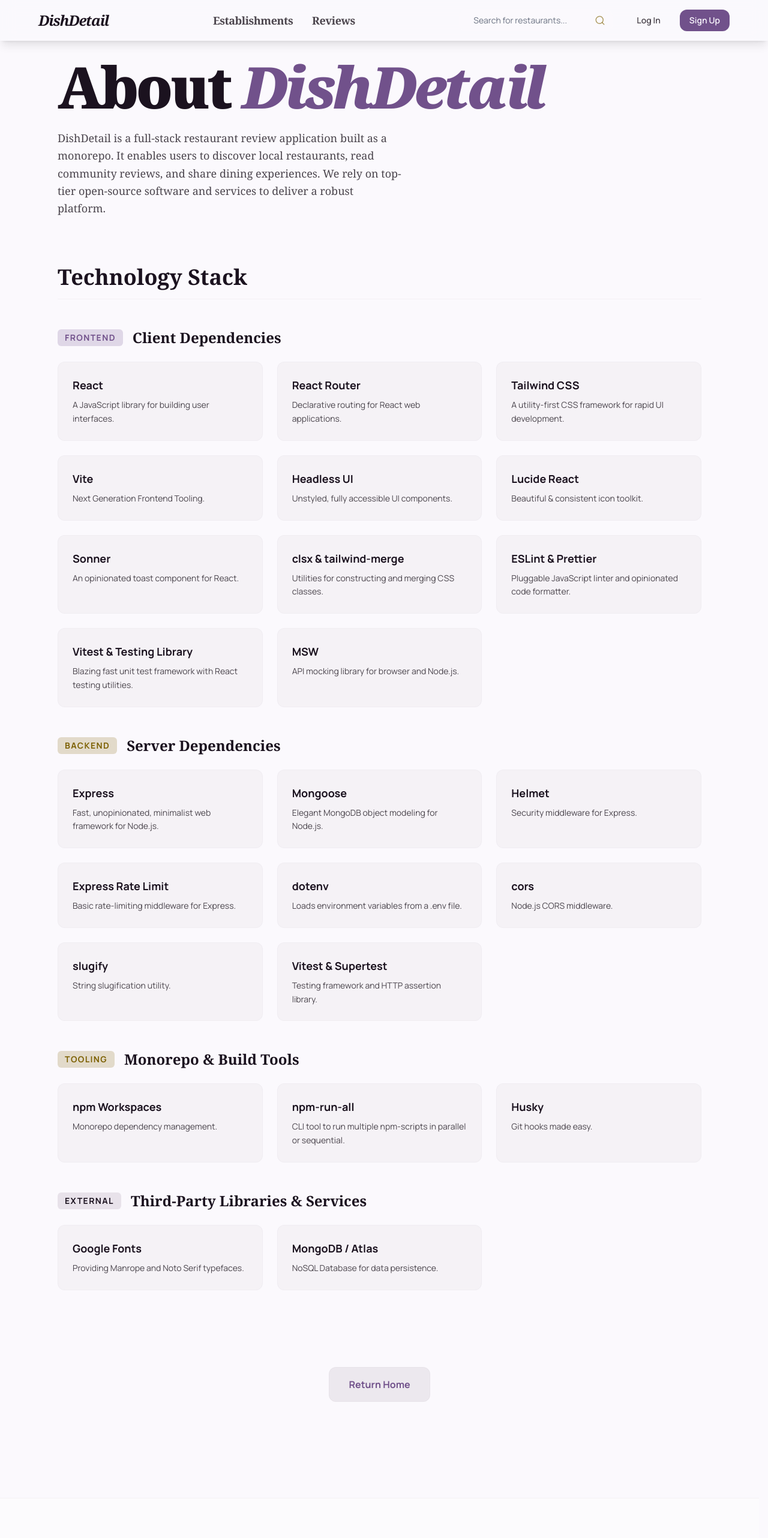
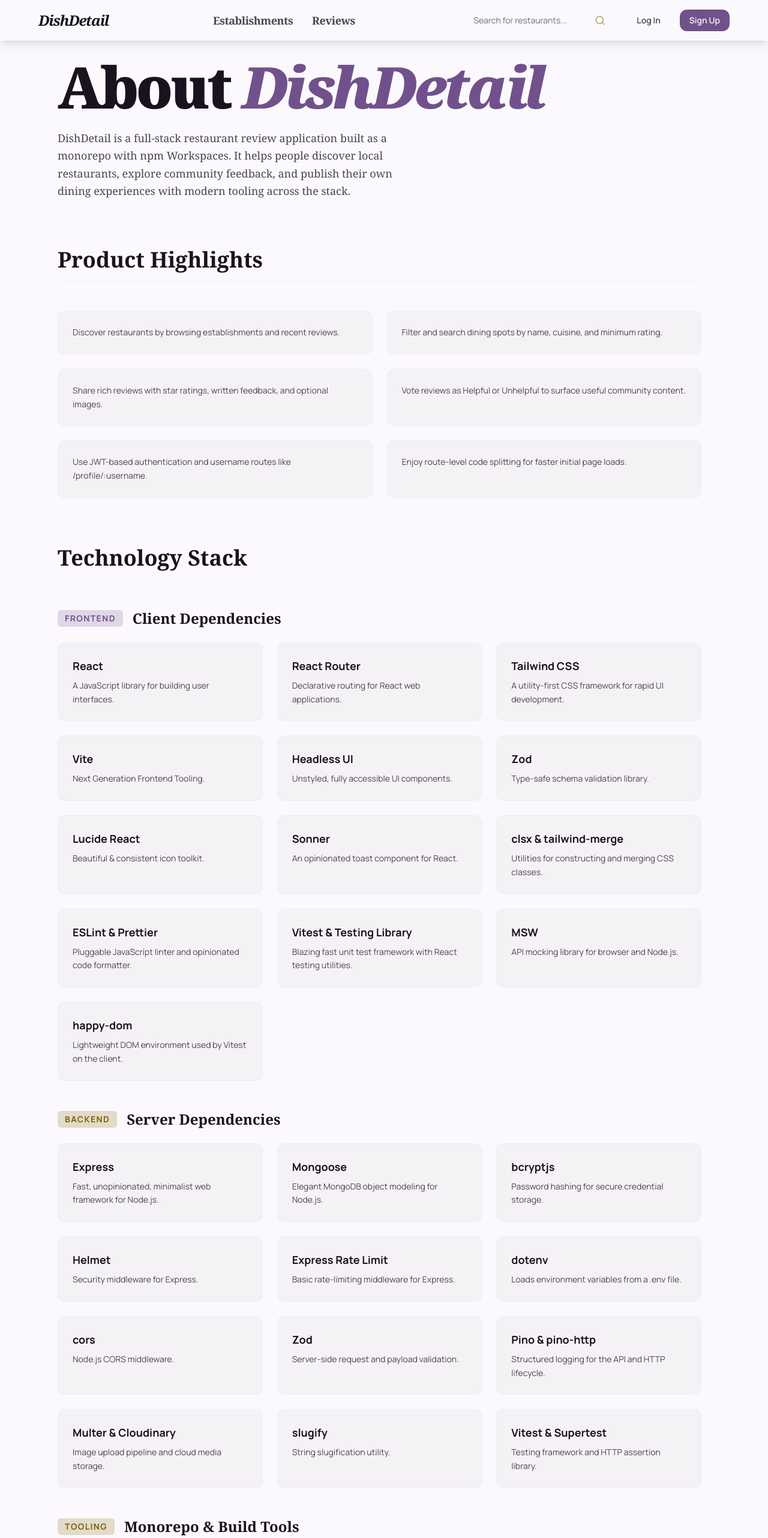
Before and after one commit to saoudabdulrahman/DishDetail, a React (Vite) app in the folder client/: page /about in a window 1280 px wide. Shown: the top 2564 px of the page at 60% size. Built offline with nearby package versions, Linux system fonts and the light colour scheme.

Commit message:
feat: enhance About page with additional technology details and product highlights

```diff
--- a/client/src/pages/AboutPage.jsx
+++ b/client/src/pages/AboutPage.jsx
@@ -23,6 +23,7 @@
         name: 'Headless UI',
         description: 'Unstyled, fully accessible UI components.',
       },
+      { name: 'Zod', description: 'Type-safe schema validation library.' },
       {
         name: 'Lucide React',
         description: 'Beautiful & consistent icon toolkit.',
@@ -49,6 +50,11 @@
         name: 'MSW',
         description: 'API mocking library for browser and Node.js.',
       },
+      {
+        name: 'happy-dom',
+        description:
+          'Lightweight DOM environment used by Vitest on the client.',
+      },
     ],
     server: [
       {
@@ -59,6 +65,10 @@
       {
         name: 'Mongoose',
         description: 'Elegant MongoDB object modeling for Node.js.',
+      },
+      {
+        name: 'bcryptjs',
+        description: 'Password hashing for secure credential storage.',
       },
       {
         name: 'Helmet',
@@ -75,6 +85,18 @@
       {
         name: 'cors',
         description: 'Node.js CORS middleware.',
+      },
+      {
+        name: 'Zod',
+        description: 'Server-side request and payload validation.',
+      },
+      {
+        name: 'Pino & pino-http',
+        description: 'Structured logging for the API and HTTP lifecycle.',
+      },
+      {
+        name: 'Multer & Cloudinary',
+        description: 'Image upload pipeline and cloud media storage.',
       },
       {
         name: 'slugify',
@@ -99,6 +121,14 @@
         name: 'Husky',
         description: 'Git hooks made easy.',
       },
+      {
+        name: 'lint-staged',
+        description: 'Runs formatting and lint checks on staged files.',
+      },
+      {
+        name: 'Prettier',
+        description: 'Code formatting across client and server workspaces.',
+      },
     ],
     thirdParty: [
       {
@@ -109,8 +139,21 @@
         name: 'MongoDB / Atlas',
         description: 'NoSQL Database for data persistence.',
       },
+      {
+        name: 'Cloudinary',
+        description: 'Hosted media transformation and delivery service.',
+      },
     ],
   };
+
+  const productHighlights = [
+    'Discover restaurants by browsing establishments and recent reviews.',
+    'Filter and search dining spots by name, cuisine, and minimum rating.',
+    'Share rich reviews with star ratings, written feedback, and optional images.',
+    'Vote reviews as Helpful or Unhelpful to surface useful community content.',
+    'Use JWT-based authentication and username routes like /profile/:username.',
+    'Enjoy route-level code splitting for faster initial page loads.',
+  ];
 
   const renderSection = (title, badge, badgeColor, items) => (
     <div className="mb-12">
@@ -150,10 +193,29 @@
         </h1>
         <p className="font-body text-on-surface-variant mx-auto mb-10 max-w-xl text-lg leading-relaxed md:mx-0">
           DishDetail is a full-stack restaurant review application built as a
-          monorepo. It enables users to discover local restaurants, read
-          community reviews, and share dining experiences. We rely on top-tier
-          open-source software and services to deliver a robust platform.
+          monorepo with npm Workspaces. It helps people discover local
+          restaurants, explore community feedback, and publish their own dining
+          experiences with modern tooling across the stack.
         </p>
+      </section>
+
+      <section className="mb-20">
+        <h2 className="font-headline border-outline-variant/15 mb-12 border-b pb-4 text-4xl font-bold">
+          Product Highlights
+        </h2>
+
+        <div className="grid grid-cols-1 gap-6 md:grid-cols-2">
+          {productHighlights.map((item) => (
+            <div
+              key={item}
+              className="bg-surface-container-low border-outline-variant/10 hover:border-outline-variant/30 rounded-xl border p-6 transition-colors"
+            >
+              <p className="font-ui text-on-surface-variant text-sm leading-relaxed">
+                {item}
+              </p>
+            </div>
+          ))}
+        </div>
       </section>
 
       <section className="mb-20">
```
Also changed, not shown: 1 other file (tests, documents, lock files or other folders).
